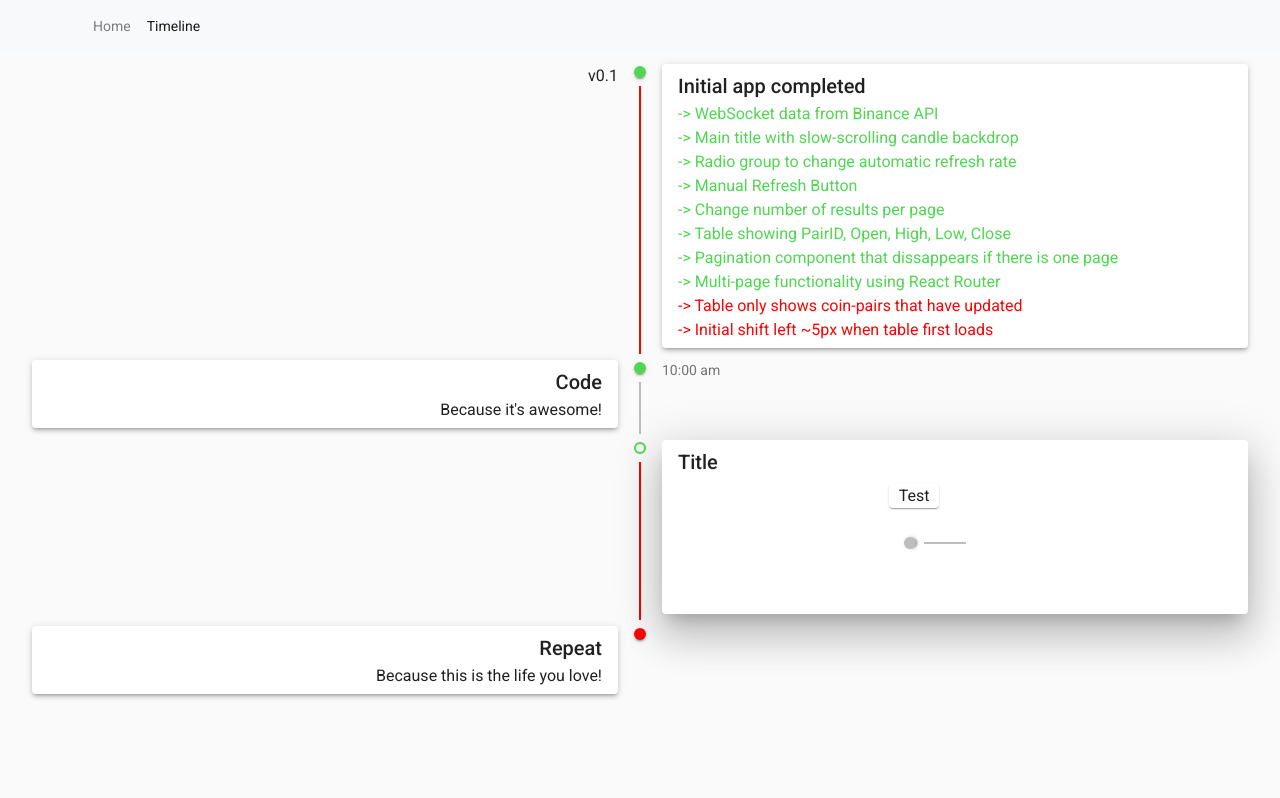
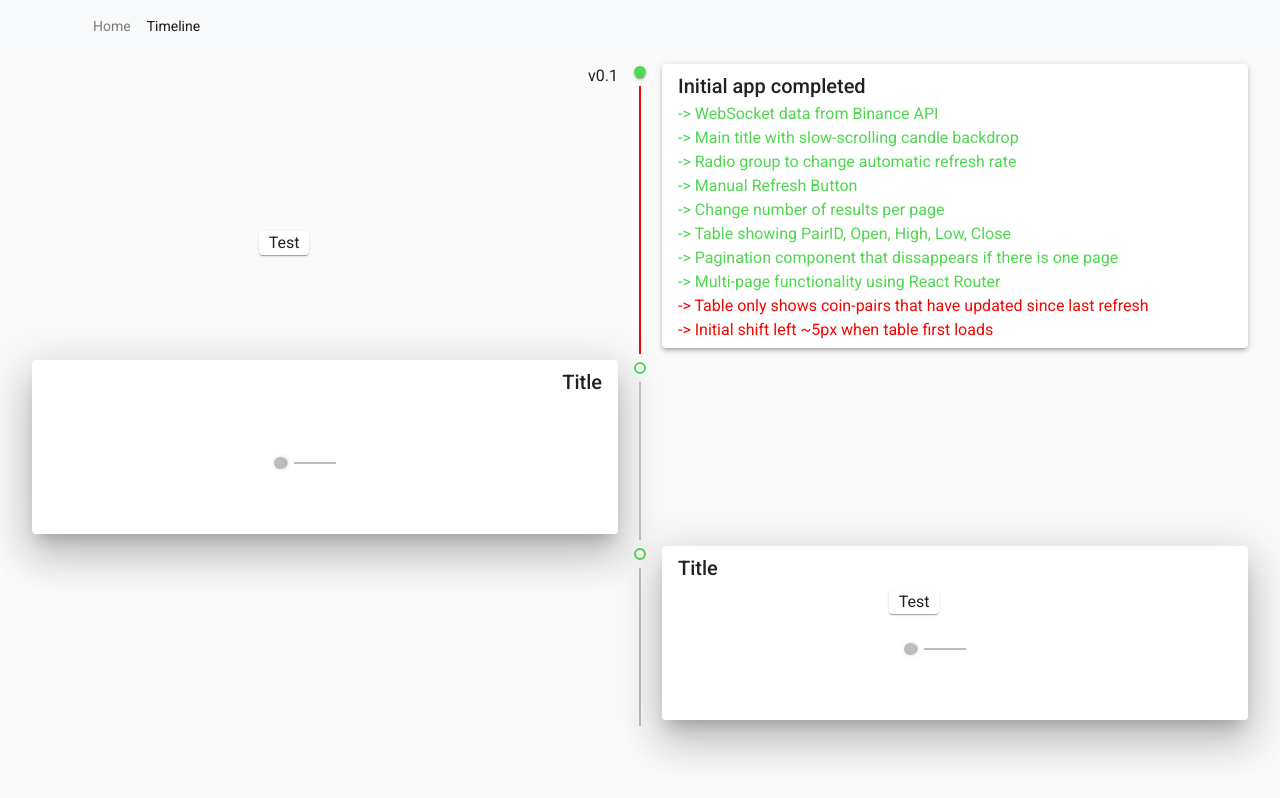
Before and after one commit to swdpcomputing/candle-data, a React (Create React App) app: page /timeline in a window 1280 px wide. Shown: the top 798 px of the page. Built offline with nearby package versions, Linux system fonts and the light colour scheme.

Commit message:
Seperated timeline components

```diff
--- a/src/common/timelineHorizontal.jsx
+++ b/src/common/timelineHorizontal.jsx
@@ -10,6 +10,9 @@ import Paper from "@material-ui/core/Paper";
 import Typography from "@material-ui/core/Typography";
 
 const useStyles = makeStyles({
+  paper: {
+    padding: "6px 16px",
+  },
   timeline: {
     transform: "rotate(270deg)",
     height: 130,
@@ -32,12 +35,24 @@ const TimelineHorizontal = ({ items }) => {
   const classes = useStyles();
 
   return (
+    <TimelineItem>
+      <TimelineSeparator>
+        <TimelineDot color="primary" variant="outlined">
+          {/* <HotelIcon /> */}
+        </TimelineDot>
+        <TimelineConnector className={classes.secondaryTail} />
+      </TimelineSeparator>
+      <TimelineContent>
+        <Paper elevation={24} className={classes.paper}>
+          <Typography variant="h6" component="h1">
+            Title
+          </Typography>
           <Timeline className={classes.timeline} align="alternate">
             {items.map((item) => (
               <TimelineItem>
                 <TimelineSeparator>
                   <TimelineDot></TimelineDot>
-            <TimelineConnector/>
+                  <TimelineConnector />
                 </TimelineSeparator>
                 <TimelineContent className={classes.timelineContentContainer}>
                   <Paper className={classes.timelineContent}>
@@ -47,70 +62,9 @@ const TimelineHorizontal = ({ items }) => {
               </TimelineItem>
             ))}
           </Timeline>
-
-    // <Timeline className={classes.timeline} align="alternate">
-    //   <TimelineItem>
-    //     <TimelineSeparator>
-    //       {/* <CheckCircleOutlineIcon
-    //           color="primary"
-    //           className={classes.timelineIcon}
-    //         /> */}
-    //       <TimelineDot color="primary"></TimelineDot>
-    //       <TimelineConnector />
-    //     </TimelineSeparator>
-    //     <TimelineContent className={classes.timelineContentContainer}>
-    //       <Paper className={classes.timelineContent}>
-    //         <Typography>Eat</Typography>
-    //       </Paper>
-    //     </TimelineContent>
-    //   </TimelineItem>
-    //   <TimelineItem>
-    //     <TimelineSeparator>
-    //       {/* <PauseCircleFilledIcon
-    //           color="primary"
-    //           className={classes.timelineIcon}
-    //         /> */}
-    //       <TimelineConnector />
-    //     </TimelineSeparator>
-    //     <TimelineContent className={classes.timelineContentContainer}>
-    //       <Paper className={classes.timelineContent}>
-    //         <Typography>Code</Typography>
-    //       </Paper>
-    //     </TimelineContent>
-    //   </TimelineItem>
-    //   <TimelineItem>
-    //     <TimelineSeparator>
-    //       {/* <CachedIcon color="primary" className={classes.timelineIcon} /> */}
-    //       <TimelineConnector />
-    //     </TimelineSeparator>
-    //     <TimelineContent className={classes.timelineContentContainer}>
-    //       <Paper className={classes.timelineContent}>
-    //         <Typography>Sleep</Typography>
-    //       </Paper>
-    //     </TimelineContent>
-    //   </TimelineItem>
-    //   <TimelineItem>
-    //     <TimelineSeparator>
-    //       {/* <CachedIcon color="primary" className={classes.timelineIcon} /> */}
-    //       <TimelineConnector />
-    //     </TimelineSeparator>
-    //     <TimelineContent className={classes.timelineContentContainer}>
-    //       <Paper className={classes.timelineContent}>
-    //         <Typography>Repeat</Typography>
-    //       </Paper>
-    //     </TimelineContent>
-    //   </TimelineItem>
-    //   <TimelineItem>
-    //     <TimelineSeparator>
-    //       {/* <ErrorIcon color="primary" className={classes.timelineIcon} /> */}
-    //     </TimelineSeparator>
-    //     <TimelineContent className={classes.timelineContentContainer}>
-    //       <Paper className={classes.timelineContent}>
-    //         <Typography>Sleep</Typography>
-    //       </Paper>
-    //     </TimelineContent>
-    //   </TimelineItem>
-    // </Timeline>
+        </Paper>
+      </TimelineContent>
+    </TimelineItem>
   );
 };
 
--- a/src/common/timelineItemPaper.jsx
+++ b/src/common/timelineItemPaper.jsx
@@ -8,6 +8,7 @@ import TimelineDot from "@material-ui/lab/TimelineDot";
 import TimelineOppositeContent from "@material-ui/lab/TimelineOppositeContent";
 import Paper from "@material-ui/core/Paper";
 import Typography from "@material-ui/core/Typography";
+import PropTypes from "prop-types";
 
 const useStyles = makeStyles((theme) => ({
   paper: {
@@ -34,6 +35,7 @@ const TimelineItemPaper = ({
   oppositeContent,
   title,
   dotColour,
+  dotVariant, // outlined - default
   connectorColour,
   textLines,
 }) => {
@@ -45,12 +47,14 @@ const TimelineItemPaper = ({
         <Typography>{oppositeContent}</Typography>
       </TimelineOppositeContent>
       <TimelineSeparator>
-        <TimelineDot color={dotColour}></TimelineDot>
-        {connectorColour === "primary" ? (
-          <TimelineConnector className={classes.primaryClass} />
-        ) : (
-          <TimelineConnector className={classes.secondaryClass} />
-        )}
+        <TimelineDot color={dotColour} variant={dotVariant}></TimelineDot>
+        <TimelineConnector
+          className={
+            connectorColour === "primary"
+              ? classes.primaryClass
+              : classes.secondaryClass
+          }
+        />
       </TimelineSeparator>
       <TimelineContent className={classes.timelineContentContainer}>
         <Paper elevation={3} className={classes.paper}>
@@ -66,4 +70,22 @@ const TimelineItemPaper = ({
   );
 };
 
+TimelineItemPaper.defaultProps = {
+  oppositeContent: "",
+  title: "",
+  dotColour: 'primary',
+  dotVariant: 'default', // outlined - default
+  connectorColour: 'primary',
+  textLines: [],
+};
+
+TimelineItemPaper.propTypes = {
+  oppositeContent: PropTypes.string.isRequired,
+  title: PropTypes.string.isRequired,
+  dotColour: PropTypes.string.isRequired,
+  dotVariant: PropTypes.string.isRequired,
+  connectorColour: PropTypes.string.isRequired,
+  textLines: PropTypes.array.isRequired,
+};
+
 export default TimelineItemPaper;
--- a/src/components/candleDataTimeline.jsx
+++ b/src/components/candleDataTimeline.jsx
@@ -1,42 +1,17 @@
-import React, { useState } from "react";
-import { makeStyles } from "@material-ui/core/styles";
+import React from "react";
 import Timeline from "@material-ui/lab/Timeline";
-import TimelineItem from "@material-ui/lab/TimelineItem";
-import TimelineSeparator from "@material-ui/lab/TimelineSeparator";
-import TimelineConnector from "@material-ui/lab/TimelineConnector";
-import TimelineContent from "@material-ui/lab/TimelineContent";
-import TimelineOppositeContent from "@material-ui/lab/TimelineOppositeContent";
-import TimelineDot from "@material-ui/lab/TimelineDot";
-// import FastfoodIcon from '@material-ui/icons/Fastfood';
-// import LaptopMacIcon from '@material-ui/icons/LaptopMac';
-// import HotelIcon from '@material-ui/icons/Hotel';
-// import RepeatIcon from '@material-ui/icons/Repeat';
-import Paper from "@material-ui/core/Paper";
-import Typography from "@material-ui/core/Typography";
 import TimelineItemPaper from "../common/timelineItemPaper";
 import TimelineHorizontal from "../common/timelineHorizontal";
 
-const useStyles = makeStyles((theme) => ({
-  paper: {
-    padding: "6px 16px",
-  },
-  secondaryTail: {
-    backgroundColor: theme.palette.secondary.main,
-  },
-}));
-
 const CandleDataTimeline = () => {
-  const [horizontalParameters1] = useState([{ itemText: "Test" }]);
-
-  const classes = useStyles();
-
   return (
     <Timeline align="alternate">
       <TimelineItemPaper
         oppositeContent={"v0.1"}
         title={"Initial app completed"}
-        dotColour={'primary'}
-        connectorColour={'secondary'}
+        dotColour={"primary"}
+        dotVariant={"default"}
+        connectorColour={"secondary"}
         // prettier-ignore
         textLines={[
           {text: "-> WebSocket data from Binance API", color:'primary'},
@@ -47,63 +22,14 @@ const CandleDataTimeline = () => {
           {text: "-> Table showing PairID, Open, High, Low, Close", color:'primary'},
           {text: "-> Pagination component that dissappears if there is one page", color:'primary'},
           {text: "-> Multi-page functionality using React Router", color:'primary'},
-          {text: "-> Table only shows coin-pairs that have updated ", color:'secondary'},
+          {text: "-> Table only shows coin-pairs that have updated since last refresh", color:'secondary'},
           {text: "-> Initial shift left ~5px when table first loads ", color:'secondary'},
         ]}
       ></TimelineItemPaper>
 
-      <TimelineItem>
-        <TimelineOppositeContent>
-          <Typography variant="body2" color="textSecondary">
-            10:00 am
-          </Typography>
-        </TimelineOppositeContent>
-        <TimelineSeparator>
-          <TimelineDot color="primary">{/* <LaptopMacIcon /> */}</TimelineDot>
-          <TimelineConnector />
-        </TimelineSeparator>
-        <TimelineContent>
-          <Paper elevation={3} className={classes.paper}>
-            <Typography variant="h6" component="h1">
-              Code
-            </Typography>
-            <Typography>Because it&apos;s awesome!</Typography>
-          </Paper>
-        </TimelineContent>
-      </TimelineItem>
-      <TimelineItem>
-        <TimelineSeparator>
-          <TimelineDot color="primary" variant="outlined">
-            {/* <HotelIcon /> */}
-          </TimelineDot>
-          <TimelineConnector className={classes.secondaryTail} />
-        </TimelineSeparator>
-        <TimelineContent>
-          <Paper elevation={24} className={classes.paper}>
-            <Typography variant="h6" component="h1">
-              Title
-            </Typography>
-            {/* <Typography variant="h6" component="h1">
-              Sleep
-            </Typography>
-            <Typography>Because you need rest</Typography> */}
-            <TimelineHorizontal items={horizontalParameters1} />
-          </Paper>
-        </TimelineContent>
-      </TimelineItem>
-      <TimelineItem>
-        <TimelineSeparator>
-          <TimelineDot color="secondary">{/* <RepeatIcon /> */}</TimelineDot>
-        </TimelineSeparator>
-        <TimelineContent>
-          <Paper elevation={3} className={classes.paper}>
-            <Typography variant="h6" component="h1">
-              Repeat
-            </Typography>
-            <Typography>Because this is the life you love!</Typography>
-          </Paper>
-        </TimelineContent>
-      </TimelineItem>
+      <TimelineHorizontal items={[{ itemText: "Test" }]} />
+
+      <TimelineHorizontal items={[{ itemText: "Test" }]} />
     </Timeline>
   );
 };
```
Lines whose indentation alone changed are shown as unchanged.
